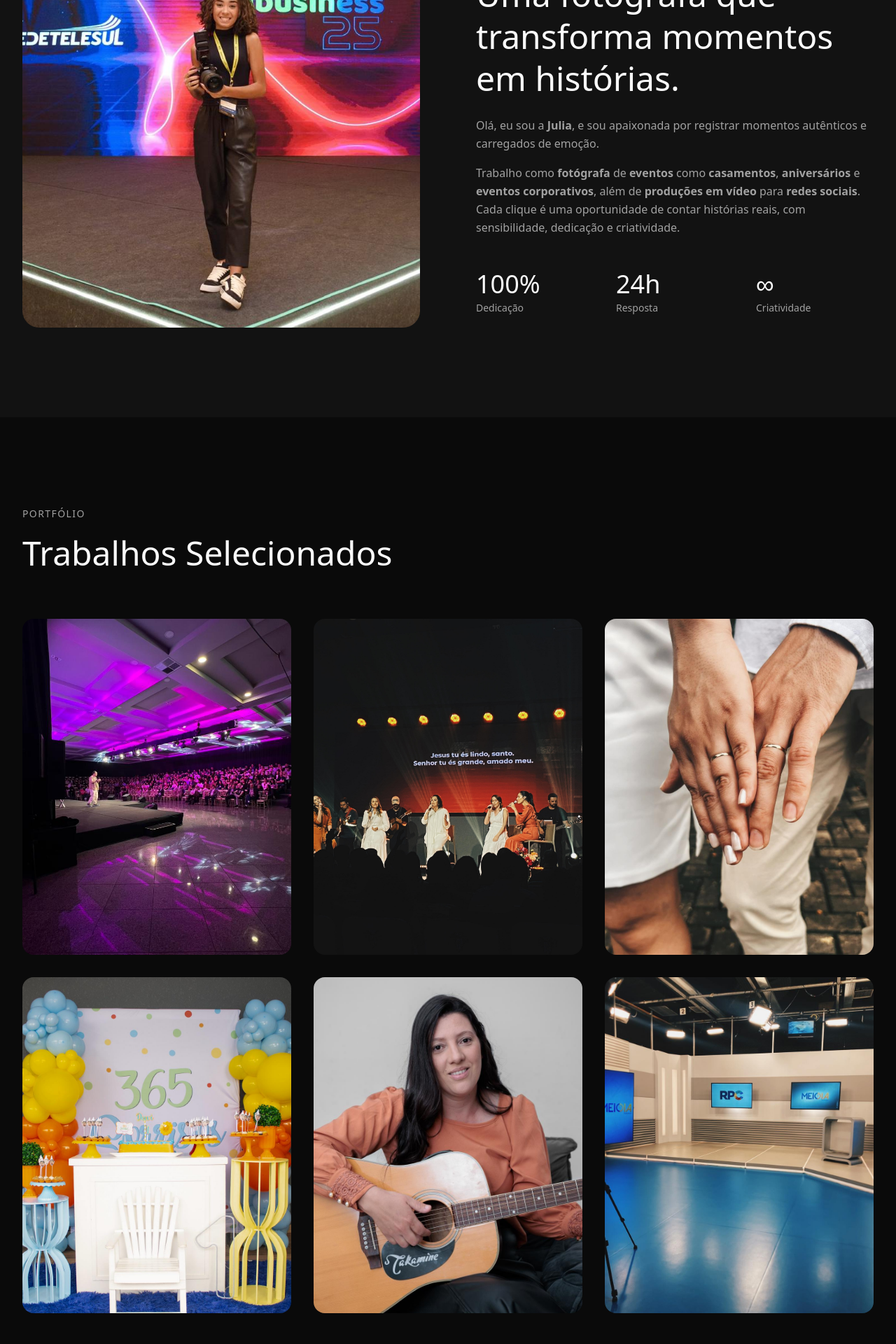
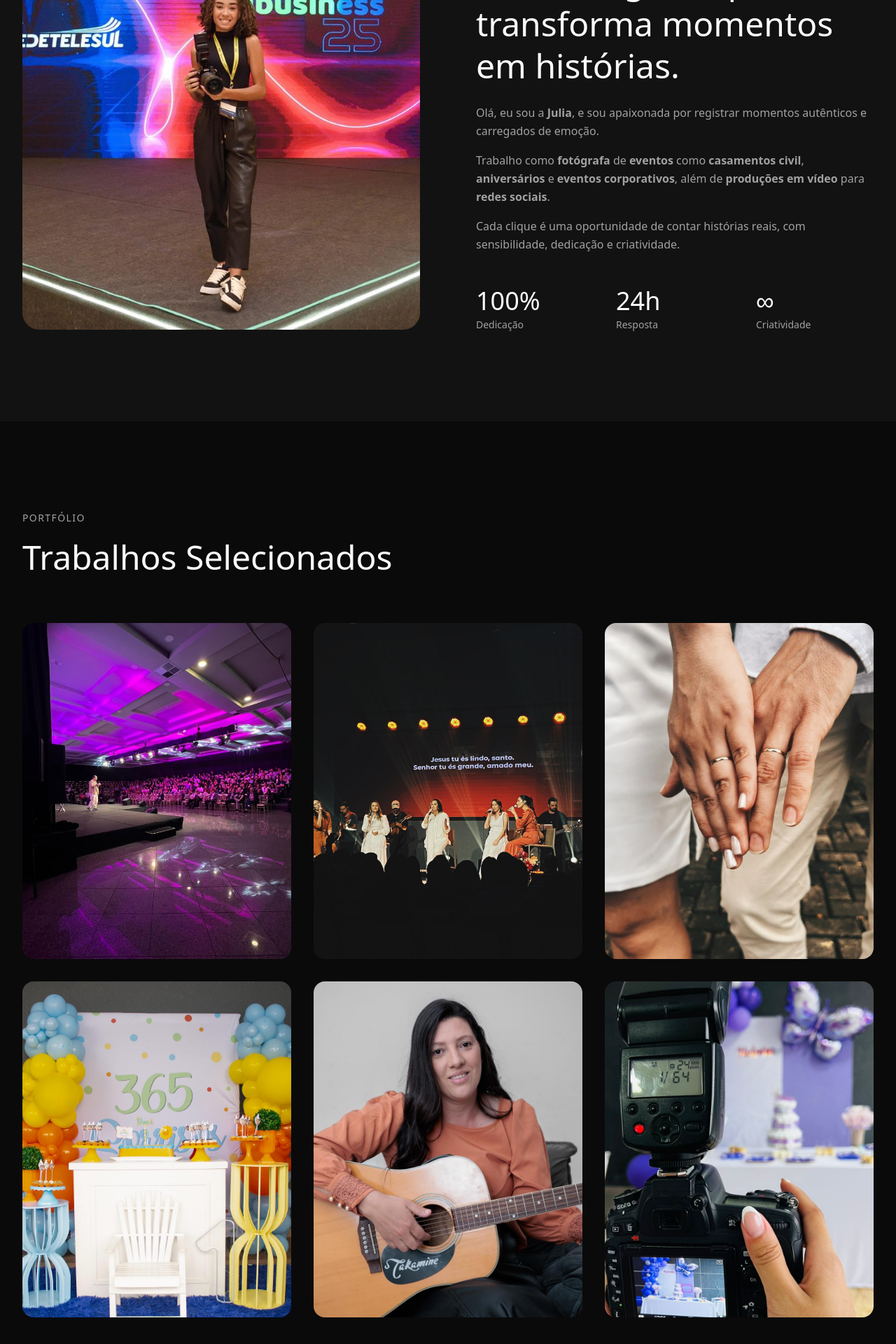
Before and after one commit to thiagoalvesfoz/portfolio-fotografia, a Next.js app: page / in a window 1280 px wide. Shown: the part 1188-3108 px from the top of the page at 70% size. Built offline with nearby package versions, Linux system fonts and the light colour scheme.

Commit message:
fix fotos

```diff
--- a/src/app/page.tsx
+++ b/src/app/page.tsx
@@ -8,13 +8,13 @@ import { WhatsAppButtton } from '@/components/WhatsAppButton'
 import { Metadata } from 'next'
 
 export const metadata: Metadata = {
-  title: 'Julia de Lima - Fotografia e Portfólio',
+  title: 'Julia de Lima - Fotógrafa e Social Media',
   description:
-    'Portfólio de Julia de Lima, fotógrafa especializada em retratos e fotografia artística.',
+    'Ajudo pessoas e marcas a se destacarem com imagens e conteúdos que inspiram, emocionam e comunicam com autenticidade.',
   openGraph: {
-    title: 'Julia de Lima - Fotografia e Portfólio',
+    title: 'Julia de Lima - Fotógrafa e Social Media',
     description:
-      'Portfólio de Julia de Lima, fotógrafa especializada em retratos e fotografia artística.',
+      'Ajudo pessoas e marcas a se destacarem com imagens e conteúdos que inspiram, emocionam e comunicam com autenticidade.',
     url: 'https://juliadelima.vercel.app/',
     siteName: 'Julia de Lima',
     images: [
--- a/src/components/about.tsx
+++ b/src/components/about.tsx
@@ -24,10 +24,10 @@ export function About() {
                Olá, eu sou a <b>Julia</b>, e sou apaixonada por registrar momentos autênticos e carregados de emoção.
               </p>
               <p className="text-pretty">
-              Trabalho como <b>fotógrafa</b> de <b>eventos</b> como <b>casamentos</b>, <b>aniversários</b> e <b>eventos corporativos</b>, além de <b>produções em vídeo</b> para <b>redes sociais</b>. Cada clique é uma oportunidade de contar histórias reais, com sensibilidade, dedicação e criatividade.
+              Trabalho como <b>fotógrafa</b> de <b>eventos</b> como <b>casamentos civil</b>, <b>aniversários</b> e <b>eventos corporativos</b>, além de <b>produções em vídeo</b> para <b>redes sociais</b>.
               </p>
               <p className="text-pretty">
-
+                Cada clique é uma oportunidade de contar histórias reais, com sensibilidade, dedicação e criatividade.
               </p>
             </div>
             <div className="grid grid-cols-3 gap-8 pt-6">
--- a/src/components/portfolio.tsx
+++ b/src/components/portfolio.tsx
@@ -1,41 +1,41 @@
-import { GridPhotoCard } from "./ui/GridPhotoCard";
+import Image from 'next/image'
 
 const portfolioItems = [
   {
     id: 1,
-    title: "Eventos corporativos",
-    category: "FOTOGRAFIA",
-    image: "/foto2.JPEG",
+    title: 'Eventos corporativos',
+    category: 'FOTOGRAFIA',
+    image: '/foto2.JPEG',
   },
   {
     id: 2,
-    title: "Eventos artísticos",
-    category: "SOCIAL MEDIA",
-    image: "/foto7.JPEG",
+    title: 'Eventos artísticos',
+    category: 'SOCIAL MEDIA',
+    image: '/foto7.JPEG',
   },
   {
     id: 3,
-    title: "Casamento",
-    category: "FOTOGRAFIA | SOCIAL MEDIA",
-    image: "/foto4.JPEG",
+    title: 'Casamento civil',
+    category: 'FOTOGRAFIA | SOCIAL MEDIA',
+    image: '/foto4.JPEG',
   },
   {
     id: 4,
-    title: "Aniversário infantil",
-    category: "FOTOGRAFIA | SOCIAL MEDIA",
-    image: "/foto3.JPEG",
+    title: 'Aniversário infantil',
+    category: 'FOTOGRAFIA | SOCIAL MEDIA',
+    image: '/foto3.JPEG',
   },
   {
     id: 5,
-    title: "Retratos",
-    category: "FOTOGRAFIA",
-    image: "/foto6.JPEG",
+    title: 'Retratos',
+    category: 'FOTOGRAFIA',
+    image: '/foto6.JPEG',
   },
   {
     id: 6,
-    title: "Criação de conteúdo",
-    category: "SOCIAL MEDIA",
-    image: "/foto8.JPEG",
+    title: 'Criação de conteúdo',
+    category: 'SOCIAL MEDIA',
+    image: '/foto9.JPEG',
   },
 ]
 
@@ -44,14 +44,36 @@ export function Portfolio() {
     <section id="portfolio" className="py-20 lg:py-32">
       <div className="container mx-auto px-4 lg:px-8">
         <div className="space-y-4 mb-12 lg:mb-16">
-          <p className="text-sm tracking-widest text-muted-foreground uppercase">Portfólio</p>
+          <p className="text-sm tracking-widest text-muted-foreground uppercase">
+            Portfólio
+          </p>
           <h2 className="text-3xl md:text-4xl lg:text-5xl font-light leading-tight text-balance">
             Trabalhos Selecionados
           </h2>
         </div>
 
         <div className="grid md:grid-cols-2 lg:grid-cols-3 gap-6 lg:gap-8">
-            <GridPhotoCard portfolioItems={portfolioItems}/>
+          {portfolioItems.map((item) => (
+            <div
+              key={item.id}
+              className="group relative overflow-hidden cursor-pointer rounded-2xl aspect-[4/5]"
+            >
+              <Image
+                src={item.image || '/placeholder.svg'}
+                alt={item.title}
+                fill
+                className="object-cover transition-transform duration-500 group-hover:scale-105 "
+              />
+              <div className="absolute inset-0 bg-gradient-to-t from-black/80 opacity-100 md:opacity-0 md:group-hover:opacity-100 via-black/20 to-transparent transition-opacity duration-300">
+                <div className="absolute bottom-0 left-0 right-0 p-6 text-white">
+                  <p className="text-xs tracking-widest uppercase mb-2 opacity-80">
+                    {item.category}
+                  </p>
+                  <h3 className="text-xl font-light">{item.title}</h3>
+                </div>
+              </div>
+            </div>
+          ))}
         </div>
       </div>
     </section>
--- a/src/components/ui/GridPhotoCard.tsx
+++ /dev/null
@@ -1,49 +0,0 @@
-'use client'
-
-import { cn } from "@/lib/utils";
-import Image from "next/image";
-import React from "react";
-
-interface IProps {
-  portfolioItems: {
-    id: number;
-    image: string;
-    title: string;
-    category: string;
-  }[]
-}
-
-export const GridPhotoCard: React.FC<IProps> = ({ portfolioItems }) => {
-  const [showOverlayId, setShowOverlayId] = React.useState<number>();
-
-  const handleClick = (id: number) => {
-    if (window.innerWidth < 728) {
-      setShowOverlayId(prev => prev === id ?-1 : id)
-    }
-  }
-
-  return (
-    <>
-    {portfolioItems.map((item) => (
-    <div key={item.id} onClick={() => handleClick(item.id)}  className="group relative aspect-[4/5] overflow-hidden cursor-pointer rounded-2xl">
-      <Image
-        src={item.image || "/placeholder.svg"}
-        alt={item.title}
-        fill
-        className={cn("object-cover transition-transform duration-500 group-hover:scale-105",
-          item.id === showOverlayId ? "scale-105" : "scale-100"
-        )}
-      />
-      <div className={cn("absolute inset-0 bg-gradient-to-t from-black/80 md:group-hover:opacity-100 via-black/20 to-transparent transition-opacity duration-300",
-          item.id === showOverlayId ? "opacity-100" : "opacity-0"
-      )}>
-        <div className="absolute bottom-0 left-0 right-0 p-6 text-white">
-          <p className="text-xs tracking-widest uppercase mb-2 opacity-80">{item.category}</p>
-          <h3 className="text-xl font-light">{item.title}</h3>
-        </div>
-      </div>
-    </div>
-    ))}
-    </>
-  )
-}
```
Also changed, not shown: public/foto9.JPEG (added).
